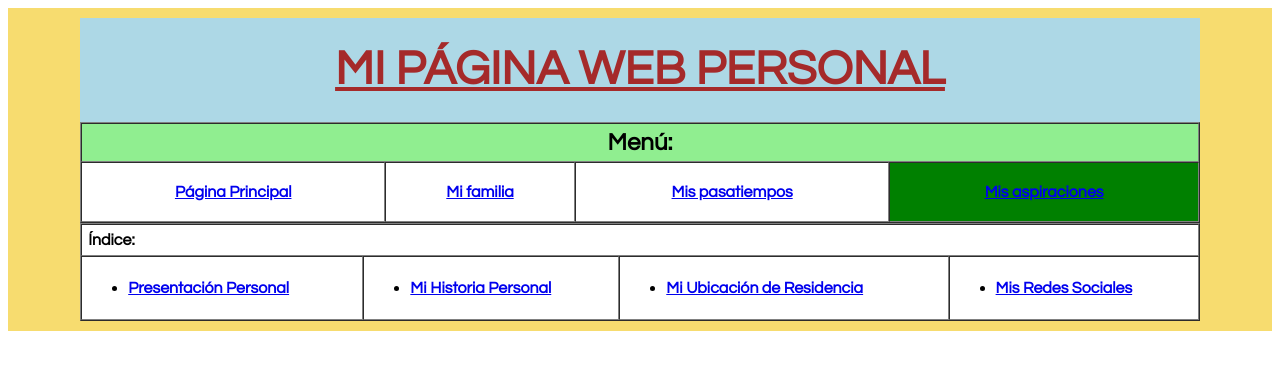
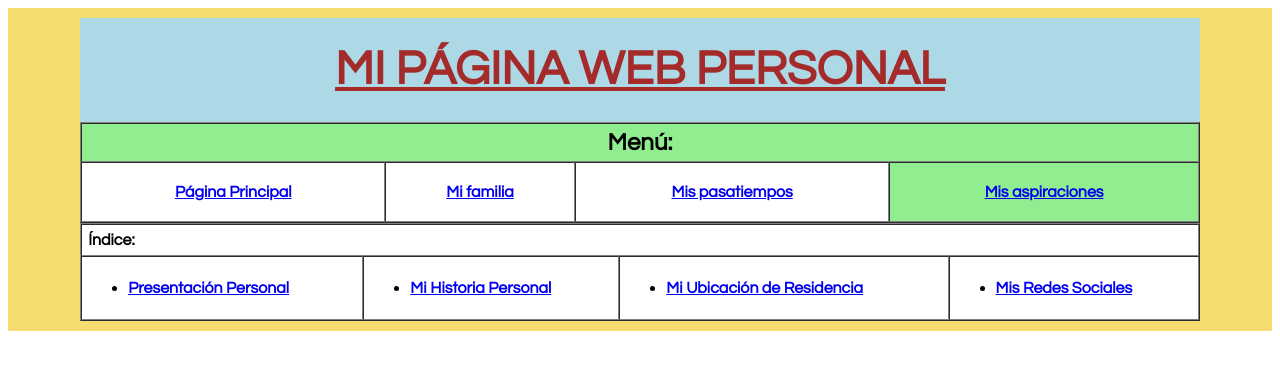
Before and after one commit to Tuchi504/tareapaginawebpersonal, a plain HTML site: page aspiraciones.html in a window 1280 px wide. Drawn offline with Linux system fonts and the light colour scheme.

Commit message:
Update aspiraciones.html

```diff
--- a/aspiraciones.html
+++ b/aspiraciones.html
@@ -33,7 +33,7 @@
                   <td>
                      <a href="../pwpjesuszepeda/pasatiempos.html"><font face="century gothic" size="3"><b>Mis pasatiempos</b></font></a>
                   </td>
-                  <td bgcolor="green">
+                  <td bgcolor="lightgreen">
                      <a href="../pwpjesuszepeda/aspiraciones.html"><font face="century gothic" size="3"><b>Mis aspiraciones</b></font></a>
                   </td>
                </tr>
```
